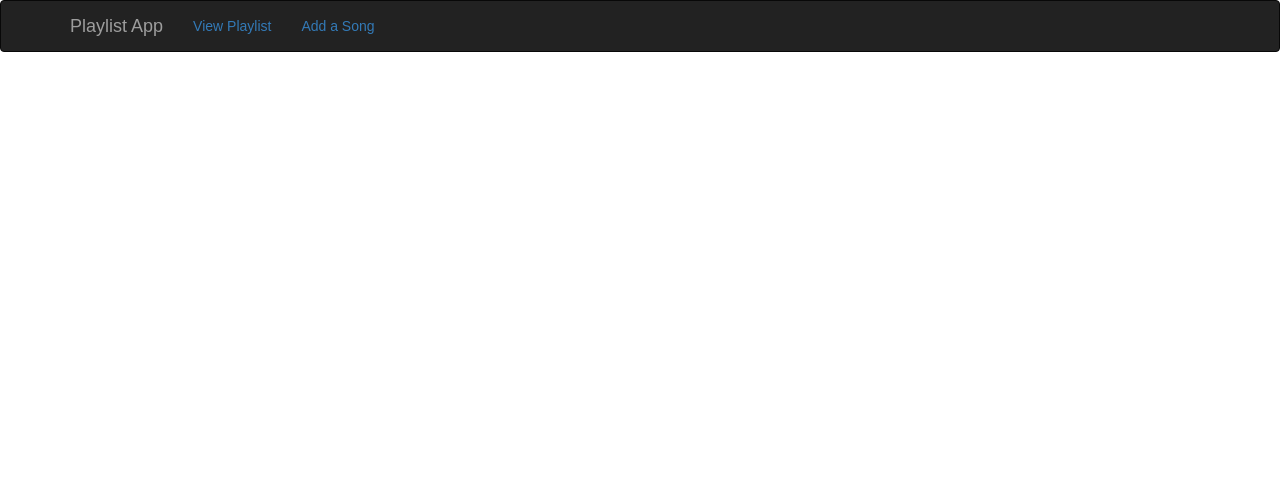
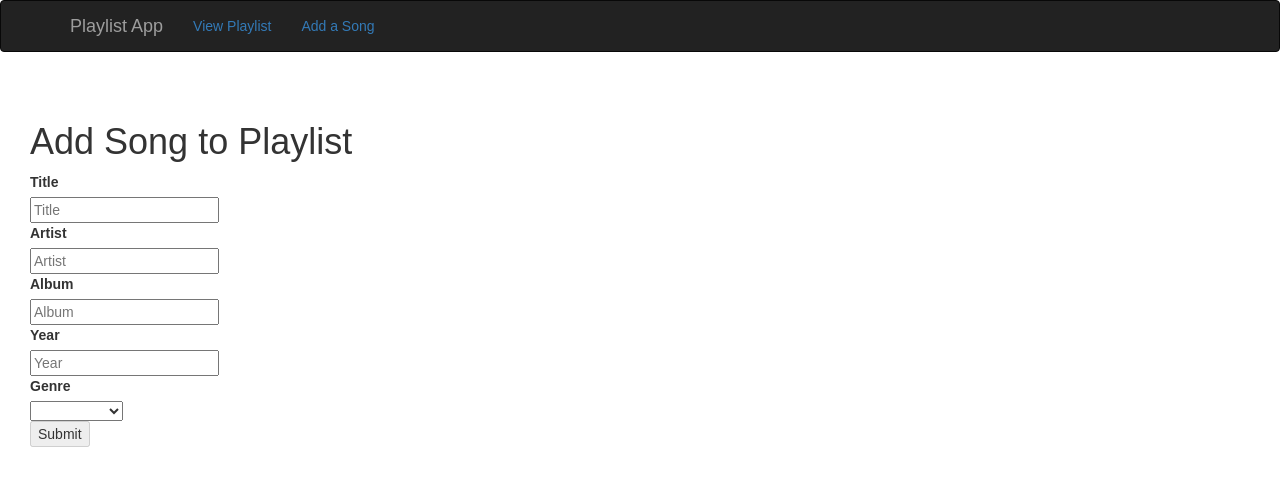
Before and after one commit to natecrow/my-destinations, a React (Create React App) app: page /song in a window 1280 px wide. Shown: the top 486 px of the page. Built offline with nearby package versions, Linux system fonts and the light colour scheme.

Commit message:
Separate components into containers and presentational components, change path for adding song

```diff
--- a/src/Components/App.js
+++ b/src/components/App.js
@@ -1,8 +1,8 @@
 import React from 'react';
 import { Route, Switch } from 'react-router-dom';
-import AddSongPage from './AddSongPage';
 import NavigationBar from './NavigationBar';
 import Home from './Home';
+import AddSongPage from '../containers/AddSongPage';
 
 class App extends React.Component {
   render() {
@@ -13,7 +13,7 @@ class App extends React.Component {
 
         <Switch>
           <Route exact path='/' component={Home} />
-          <Route path='/song-addition' component={AddSongPage} />
+          <Route path='/song' component={AddSongPage} />
         </Switch>
 
       </div>
--- a/src/Components/NavigationBar.js
+++ b/src/components/NavigationBar.js
@@ -18,7 +18,7 @@ class NavigationBar extends React.Component {
                             <Link to='#'>View Playlist</Link>
                         </NavItem>
                         <NavItem eventKey={2}>
-                            <Link to='/song-addition'>Add a Song</Link>
+                            <Link to='/song'>Add a Song</Link>
                         </NavItem>
                     </Nav>
                 </Navbar.Collapse>
--- a/src/Components/AddSongPage.js
+++ b/src/containers/AddSongPage.js
@@ -1,5 +1,5 @@
 import React from 'react';
-import AddSongForm from './AddSongForm';
+import AddSongForm from '../components/AddSongForm';
 import axios from 'axios';
 
 class AddSongPage extends React.Component {
--- a/src/index.js
+++ b/src/index.js
@@ -3,7 +3,7 @@ import ReactDOM from 'react-dom';
 import { Provider } from 'react-redux';
 import { BrowserRouter } from 'react-router-dom';
 import store from './store';
-import App from './Components/App';
+import App from './components/App';
 import './style/index.css';
 
 ReactDOM.render(
```
Also changed, not shown: src/components/AddSongForm.js (renamed from src/Components/AddSongForm.js), src/components/Home.js (renamed from src/Components/Home.js).
